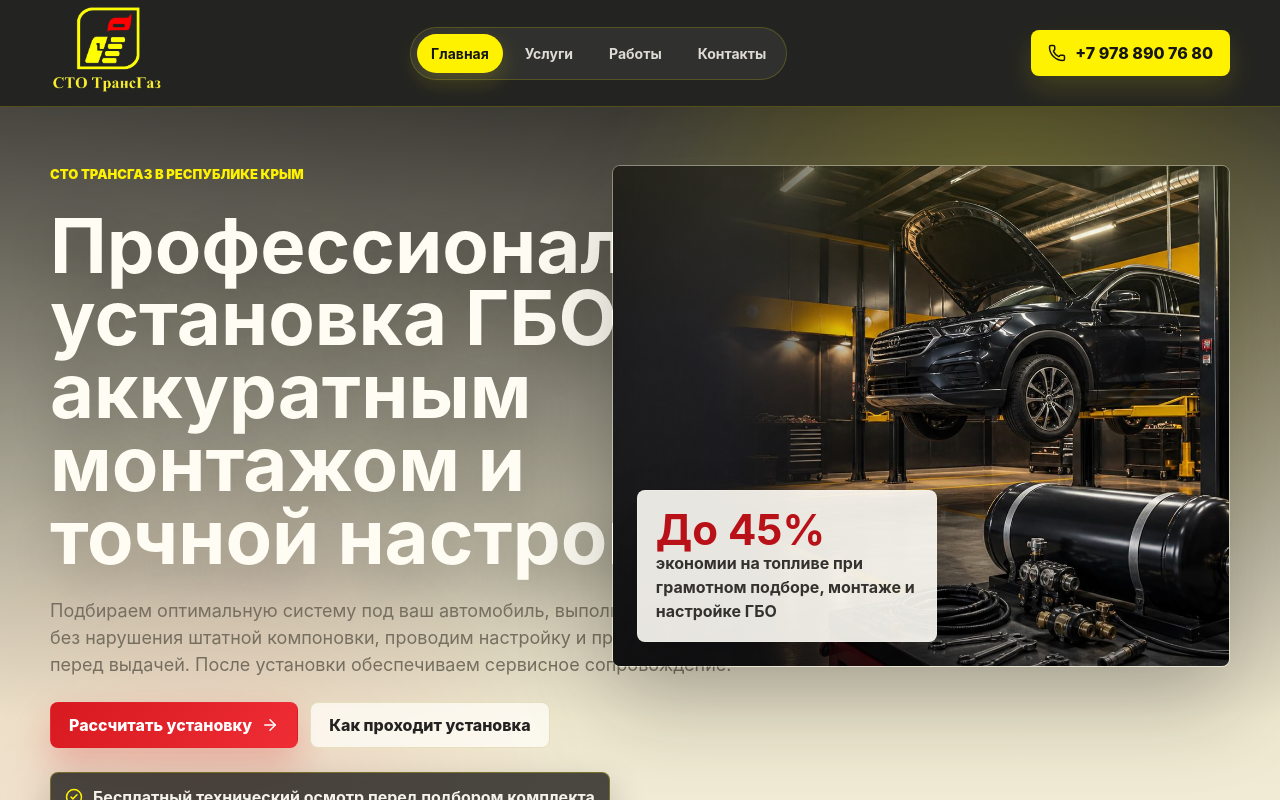
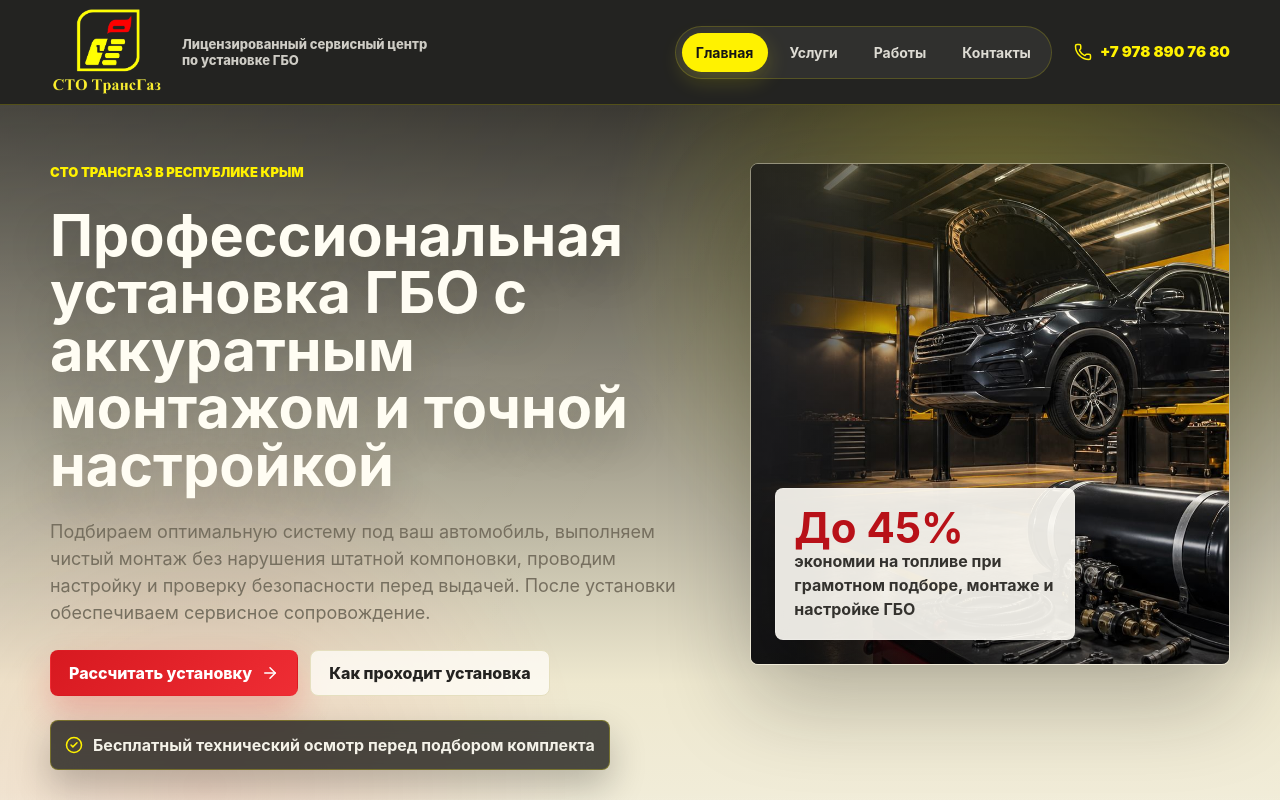
Before and after one commit to Aleks-man/ugtransgas, a React (Vite) app in the folder frontend/: page / in a window 1280 px wide. Shown: the top 800 px of the page. Built offline with nearby package versions, Linux system fonts and the light colour scheme.

Commit message:
Refine header layout and hero typography

```diff
--- a/frontend/src/components/Header.tsx
+++ b/frontend/src/components/Header.tsx
@@ -34,9 +34,13 @@ export function Header({ currentPath }: HeaderProps) {
   return (
     <header className="site-header">
       <div className="container header__inner">
-        <AppLink to="/" aria-label="СТО ТрансГаз">
-          <Logo />
-        </AppLink>
+        <div className="header__brand">
+          <AppLink className="header__logo-link" to="/" aria-label="СТО ТрансГаз">
+            <Logo />
+          </AppLink>
+          <span className="header__descriptor">Лицензированный сервисный центр по установке ГБО</span>
+        </div>
+
         <nav className="header__nav" ref={navRef} aria-label="Основная навигация">
           <span
             className="header__nav-indicator"
@@ -61,7 +65,8 @@ export function Header({ currentPath }: HeaderProps) {
             );
           })}
         </nav>
-        <a className="icon-link" href={contactInfo.phoneHref} aria-label="Позвонить">
+
+        <a className="header__phone" href={contactInfo.phoneHref} aria-label="Позвонить">
           <Phone size={18} />
           <span>{contactInfo.phone}</span>
         </a>
--- a/frontend/src/components/Logo.tsx
+++ b/frontend/src/components/Logo.tsx
@@ -2,7 +2,7 @@ import logoSrc from "../assets/site/logo-spaced.png";
 
 export function Logo() {
   return (
-    <a className="logo" href="#top" aria-label="СТО ТрансГаз">
+    <span className="logo" aria-hidden="true">
       <span className="logo__mark">
         <img src={logoSrc} alt="" />
       </span>
@@ -10,6 +10,6 @@ export function Logo() {
         <strong>СТО ТрансГаз</strong>
         <span>установка и сервис ГБО</span>
       </span>
-    </a>
+    </span>
   );
 }
--- a/frontend/src/styles/header.css
+++ b/frontend/src/styles/header.css
@@ -12,7 +12,27 @@
   min-height: 104px;
   align-items: center;
   justify-content: space-between;
-  gap: 24px;
+  gap: 22px;
+}
+
+.header__brand {
+  display: flex;
+  min-width: 0;
+  align-items: center;
+  gap: 16px;
+}
+
+.header__logo-link {
+  display: inline-flex;
+  flex: 0 0 auto;
+}
+
+.header__descriptor {
+  max-width: 260px;
+  color: rgba(255, 253, 243, 0.78);
+  font-size: 13px;
+  font-weight: 800;
+  line-height: 1.25;
 }
 
 .logo {
@@ -71,6 +91,7 @@
   display: flex;
   align-items: center;
   gap: 8px;
+  margin-left: auto;
   padding: 6px;
   border: 1px solid rgba(255, 242, 0, 0.18);
   border-radius: 999px;
@@ -117,3 +138,27 @@
   position: relative;
   z-index: 1;
 }
+
+.header__phone {
+  display: inline-flex;
+  flex: 0 0 auto;
+  align-items: center;
+  justify-content: center;
+  gap: 8px;
+  color: var(--green-500);
+  font-size: 15px;
+  font-weight: 900;
+  white-space: nowrap;
+  transition:
+    color 0.2s ease,
+    transform 0.2s ease;
+}
+
+.header__phone svg {
+  color: currentColor;
+}
+
+.header__phone:hover {
+  color: #fff26a;
+  transform: translateY(-1px);
+}
--- a/frontend/src/styles/responsive.css
+++ b/frontend/src/styles/responsive.css
@@ -1,6 +1,10 @@
 @media (max-width: 1040px) {
   .header__nav {
     display: none;
+  }
+
+  .header__descriptor {
+    max-width: 230px;
   }
 
   .hero-grid,
@@ -87,7 +91,8 @@
     min-height: 86px;
   }
 
-  .icon-link span {
+  .header__descriptor,
+  .header__phone span {
     display: none;
   }
 
--- a/frontend/src/styles/sections/hero.css
+++ b/frontend/src/styles/sections/hero.css
@@ -30,9 +30,9 @@
   position: relative;
   z-index: 1;
   display: grid;
-  grid-template-columns: minmax(0, 0.9fr) minmax(420px, 1.1fr);
+  grid-template-columns: minmax(0, 1.16fr) minmax(340px, 0.84fr);
   align-items: start;
-  gap: 56px;
+  gap: 38px;
 }
 
 .hero-copy {
@@ -45,11 +45,16 @@
 }
 
 .hero-copy h1 {
+  max-width: 690px;
   color: #fffdf3;
+  font-size: clamp(38px, 4.5vw, 58px);
+  line-height: 1;
+  overflow-wrap: break-word;
   text-shadow: 0 16px 46px rgba(0, 0, 0, 0.24);
 }
 
 .hero-copy p {
+  max-width: 660px;
   color: rgba(255, 253, 243, 0.86);
 }
 
@@ -129,7 +134,7 @@ h3 {
   border-radius: 8px;
   border: 1px solid rgba(255, 253, 243, 0.36);
   margin-top: 0;
-  transform: translateY(-14px);
+  transform: translateY(-4px);
   box-shadow: 0 34px 90px rgba(22, 22, 21, 0.28);
   isolation: isolate;
 }
```
